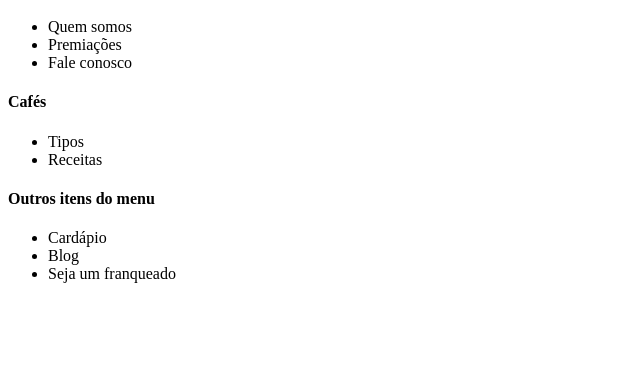
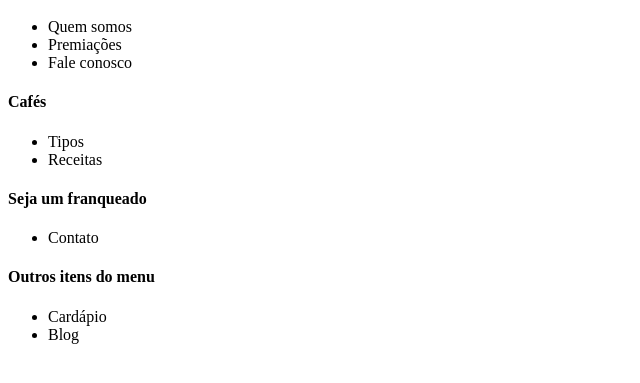
Before and after one commit to leo-bezerra/nomades, a plain HTML site: page index.html in a window 1280 px wide. Shown: the part 101-484 px from the top of the page, without its empty margins (0-640 px from the left). Drawn offline with Linux system fonts and the light colour scheme.

Commit message:
Alteracoes na index e README

```diff
--- a/index.html
+++ b/index.html
@@ -22,11 +22,15 @@
             <li>Receitas</li>
         </ul>
 
+        <h4>Seja um franqueado</h4>
+        <ul>
+            <li>Contato</li>
+        </ul>
+
         <h4>Outros itens do menu</h4>
         <ul>
             <li>Cardápio</li>
             <li>Blog</li>
-            <li>Seja um franqueado</li>
         </ul>
 </body>
 </html>
```
Also changed, not shown: 1 other file.
